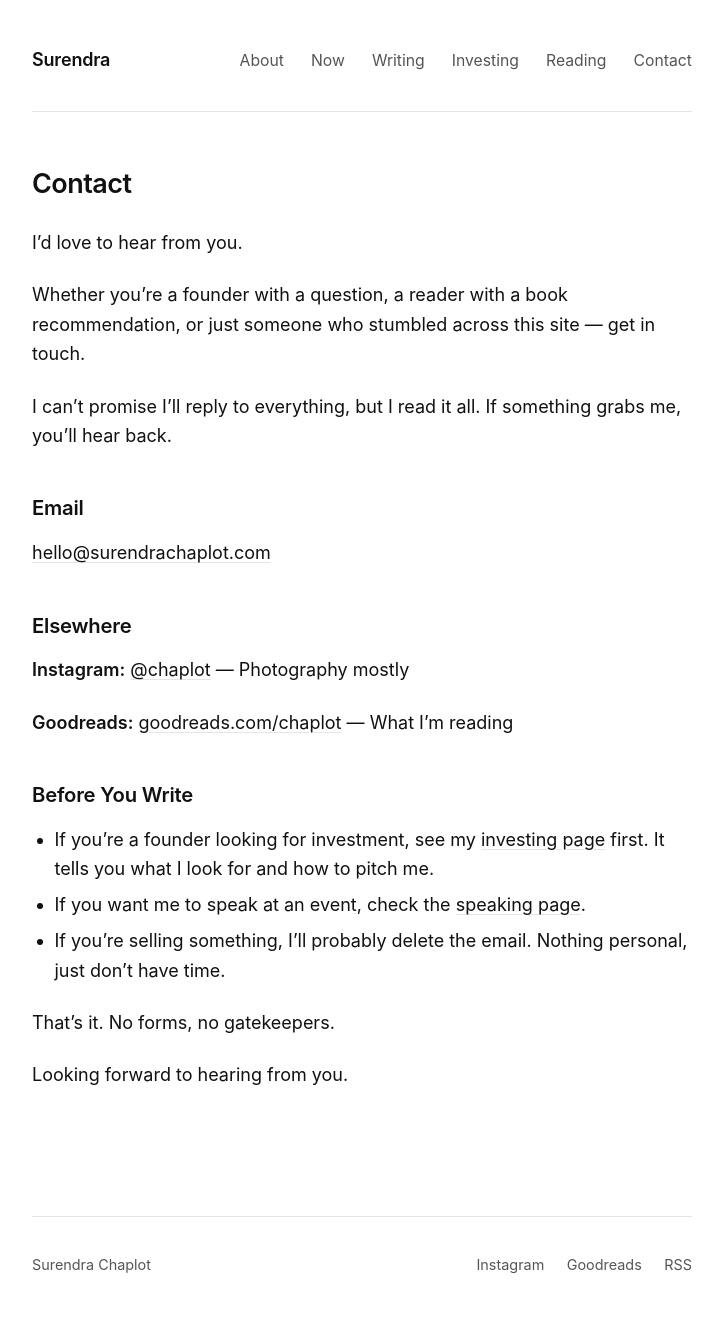
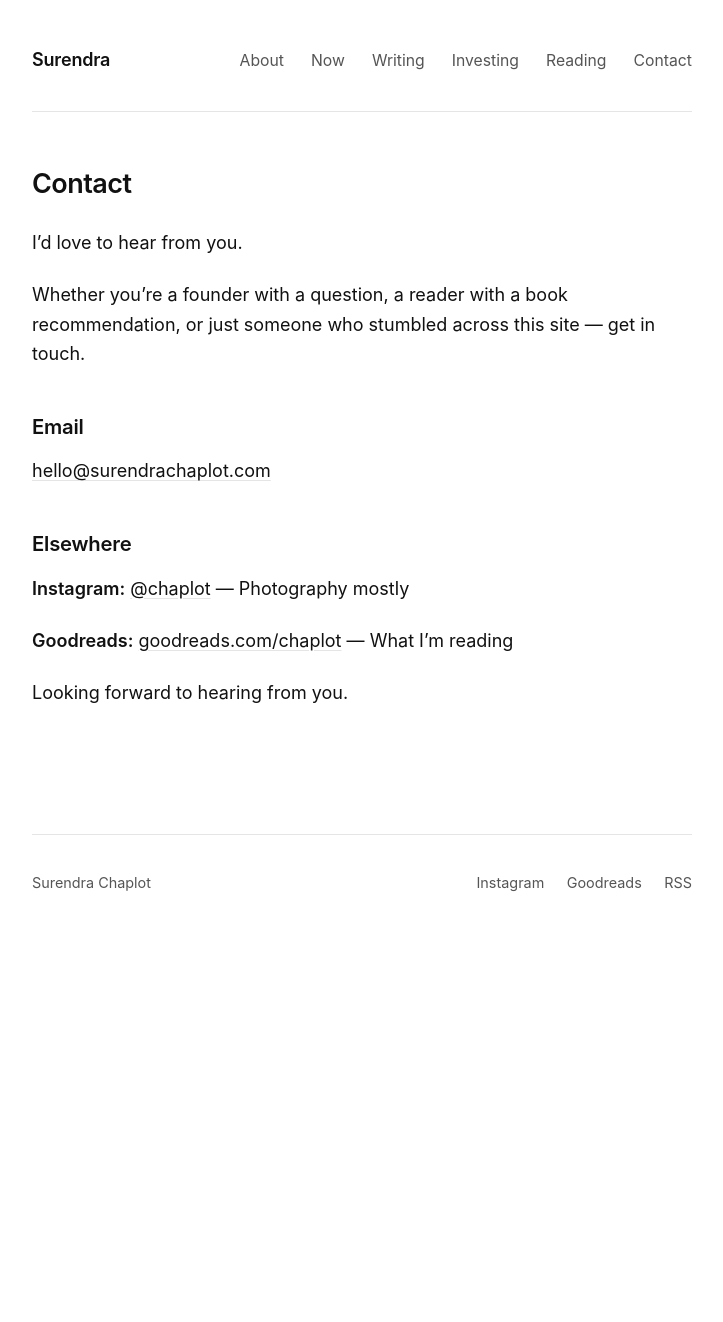
Before and after one commit to surendrachaplot/surendrachaplot, a Jekyll site: the page built from contact.md, in a window 1280 px wide. Shown: the whole page, without its empty margins (278-1001 px from the left). Built offline with Jekyll 4.4.1, drawn with Linux system fonts in a browser that asks for light colours; after the commit the page ends 939 px from its top, so only the background shows below that.

Commit message:
Update contact.md

```diff
--- a/contact.md
+++ b/contact.md
@@ -8,7 +8,6 @@ I'd love to hear from you.
 
 Whether you're a founder with a question, a reader with a book recommendation, or just someone who stumbled across this site — get in touch.
 
-I can't promise I'll reply to everything, but I read it all. If something grabs me, you'll hear back.
 
 ## Email
 
@@ -20,14 +19,5 @@ I can't promise I'll reply to everything, but I read it all. If something grabs
 
 **Goodreads:** [goodreads.com/chaplot](https://goodreads.com/chaplot) — What I'm reading
 
-## Before You Write
-
-- If you're a founder looking for investment, see my [investing page](/investing) first. It tells you what I look for and how to pitch me.
-
-- If you want me to speak at an event, check the [speaking page](/speaking).
-
-- If you're selling something, I'll probably delete the email. Nothing personal, just don't have time.
-
-That's it. No forms, no gatekeepers.
 
 Looking forward to hearing from you.
```
